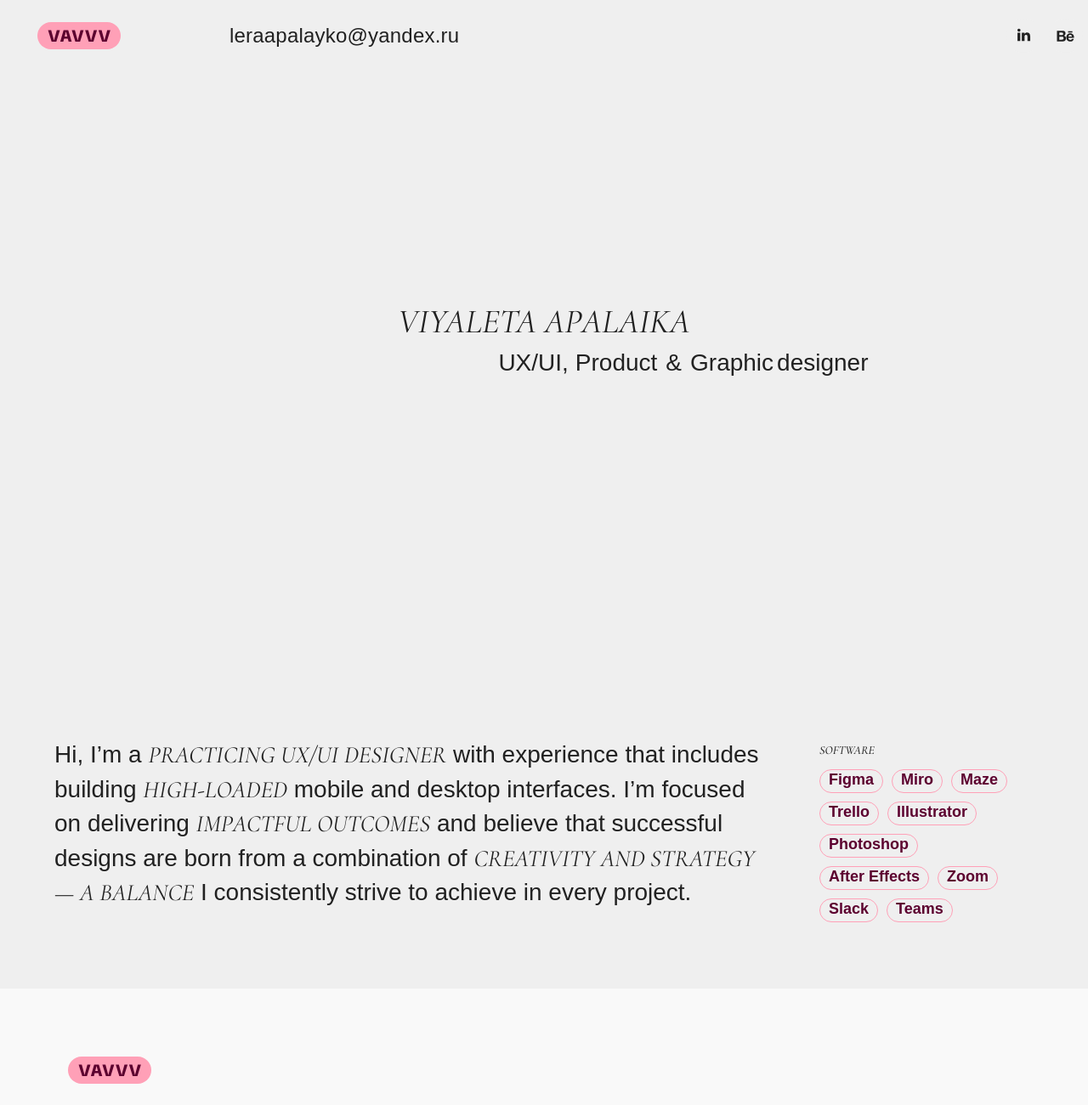
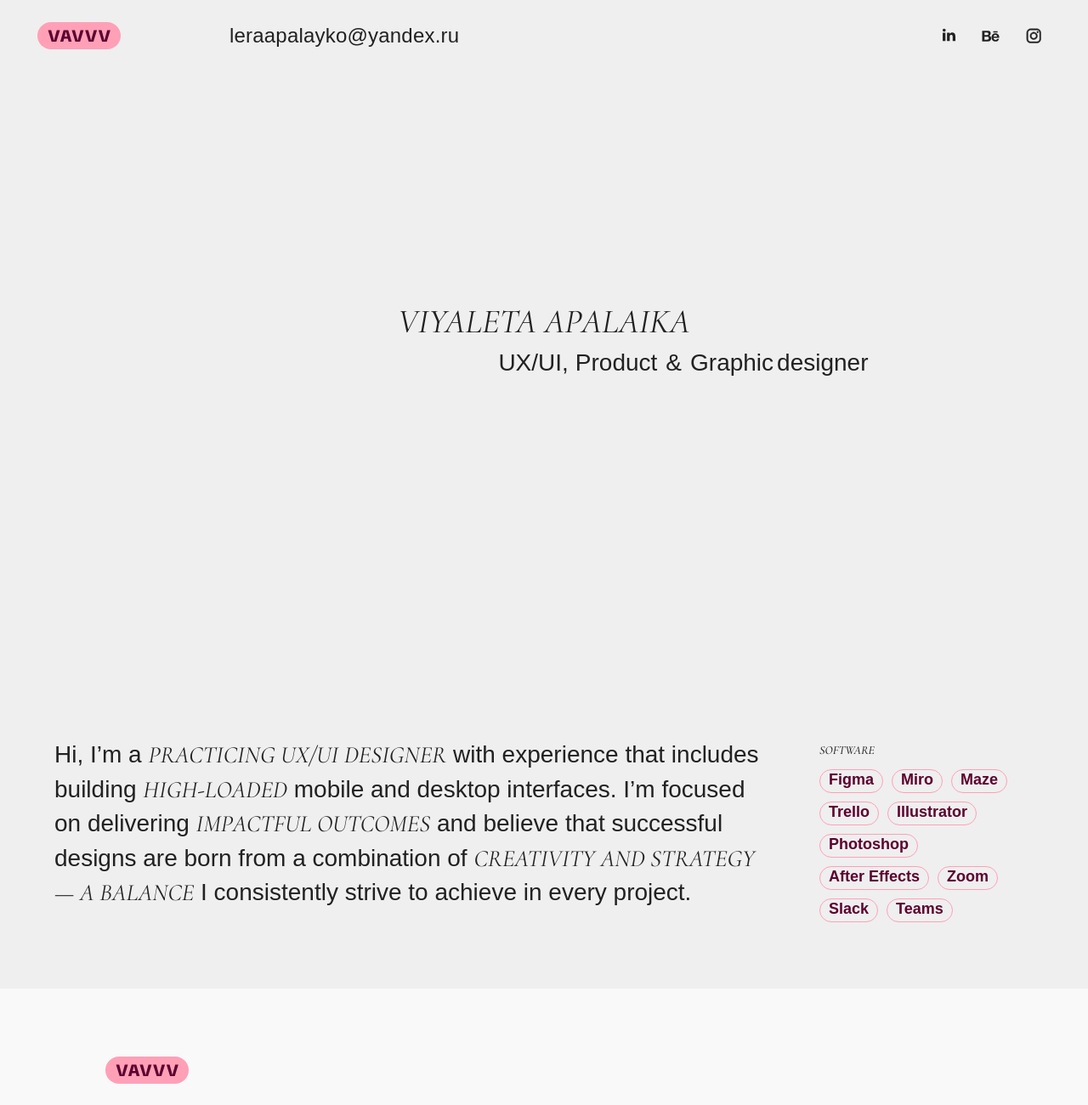
Before and after one commit to meapalaykookyalapa/portfoilo, a plain HTML site: page index.html in a window 1280 px wide. Shown: the top 1300 px of the page at 85% size. Drawn offline with nearby package versions, Linux system fonts and the light colour scheme.

Commit message:
margin fixes

```diff
--- a/styles.css
+++ b/styles.css
@@ -46,7 +46,7 @@ body {
 header {
     display: flex;
     flex-flow: row nowrap;
-    padding: 12px 44px 12px 44px;
+    padding: 12px 0px;
     justify-content: space-between;
     align-items: center;
     align-self: stretch;
@@ -55,6 +55,10 @@ header {
     background-color: var(--bg-color);
     position: fixed;
     top: 0;
+}
+
+.logo {
+    margin-left: 44px;
 }
 
 .logo a {
@@ -80,6 +84,7 @@ header {
     justify-content:space-between;
     align-items: center;
     width: 140px;
+    margin-right: 44px;
 }
 
 .round-button {
```
